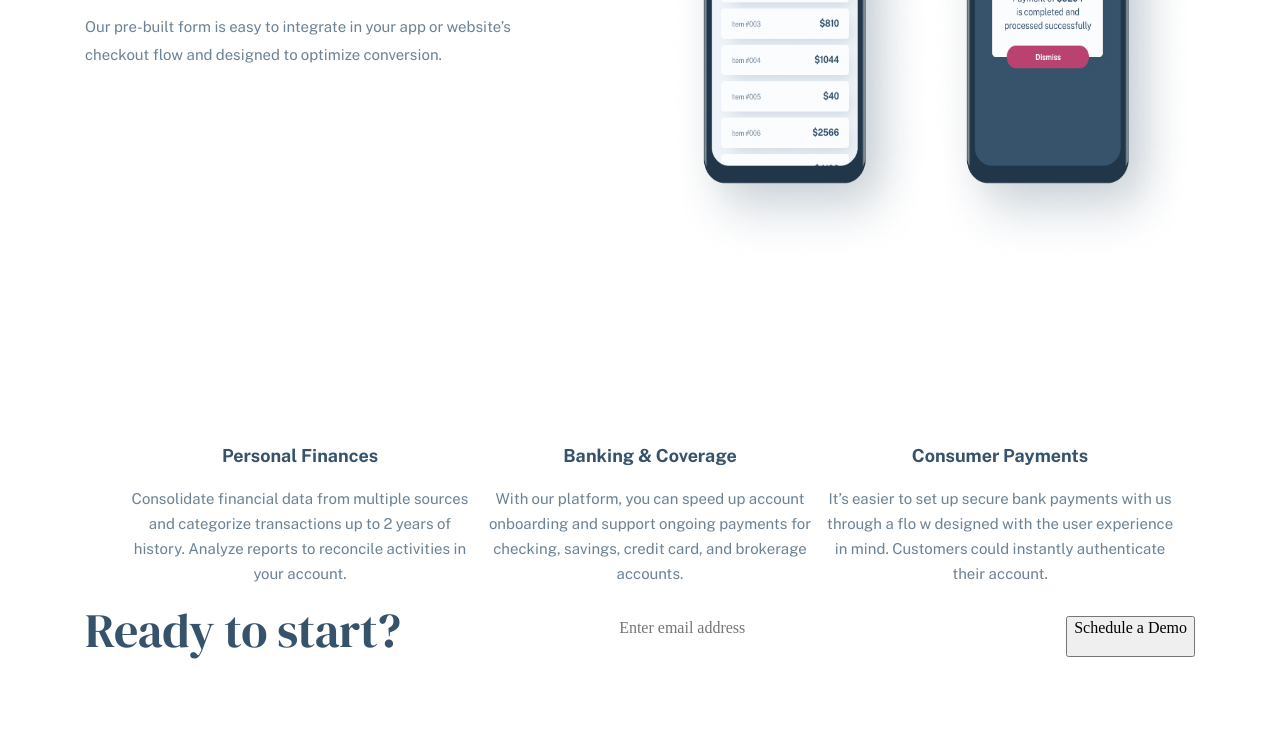
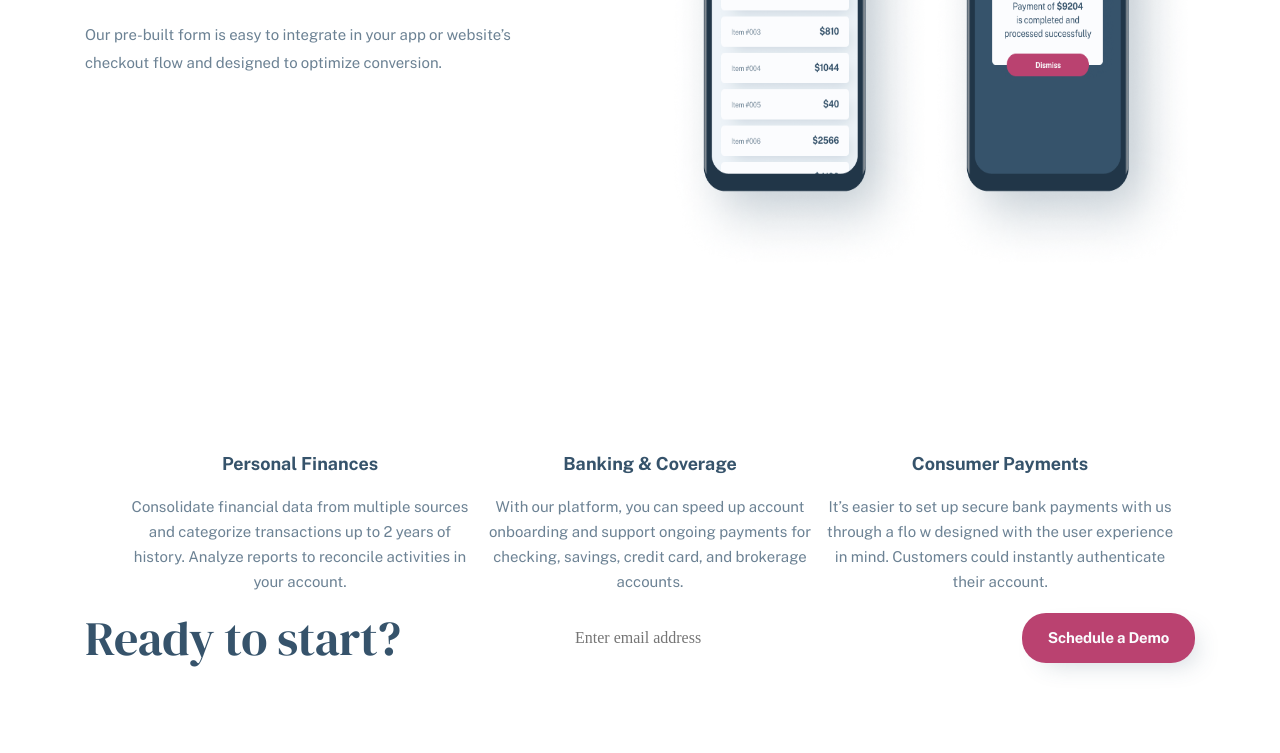
Before and after one commit to Otabekov12/payapi, a plain HTML site: page index.html in a window 1280 px wide. Shown: the part 1964-2717 px from the top of the page. Drawn offline with Linux system fonts and the light colour scheme.

Commit message:
Add changing payapi uzur

```diff
--- a/index.html
+++ b/index.html
@@ -24,8 +24,8 @@
                     />
                 </a>
                 <button class="nav__button">
-                    <span class="span"><img src="./images/hamburger.svg" alt="x foto" width="22" height="22" ></span>
-                    <span class="span"> <img src="./images/Combined Shape (2).png" alt="hamburger foto" width="28" height="17" ></span>
+                    <span class="span"><img src="./images/hamburger1.png" alt="x foto" width="22" height="22" ></span>
+                    <span class="span"> <img src="./images/hamburger2.png" alt="hamburger foto" width="28" height="17" ></span>
                 </button>
                 <div class="header__inner__right">
 
--- a/scss/all-blocks/_all-bloks.scss
+++ b/scss/all-blocks/_all-bloks.scss
@@ -1,6 +1,7 @@
 @import "./header";
 @import "./nav";
 @import "./hero";
+@import "./button";
 @import  "./about";
 @import  "./implement";
 @import "./simple";
--- /dev/null
+++ b/scss/all-blocks/_button.scss
@@ -0,0 +1,29 @@
+.header__button{
+    width: 173px;
+    border: none;
+    margin: 0;
+    padding: 16px;
+    text-align: center;
+    background-color: #BA4270;
+    box-shadow: 10px 10px 25px -10px rgba(54, 83, 107, 0.25);
+    border-radius: 24px;
+    cursor: pointer;
+    &:hover{
+        background-color: #DA6D97;
+    }
+}
+
+
+.header__button__paragraf{
+    margin: 0;
+    padding: 0;
+    font-size: 15px;
+    font-style: normal;
+    font-weight: 700;
+    line-height: 18px;
+    letter-spacing: -0.11538461595773697px;
+    text-align: center;
+    font-family: 'Public Sans' ,'Arial', sans-serif;
+    color: #FBFCFE;
+
+}
```
Also changed, not shown: scss/all-blocks/_nav.scss (+0 -46 lines), css/main.min.css, 1 other file.
